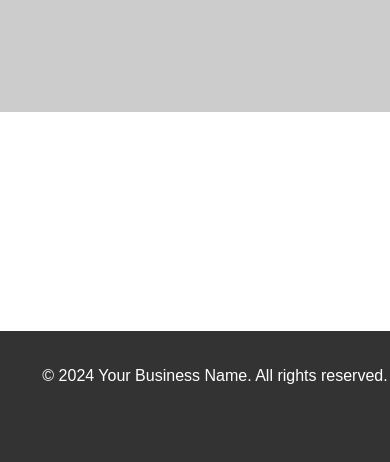
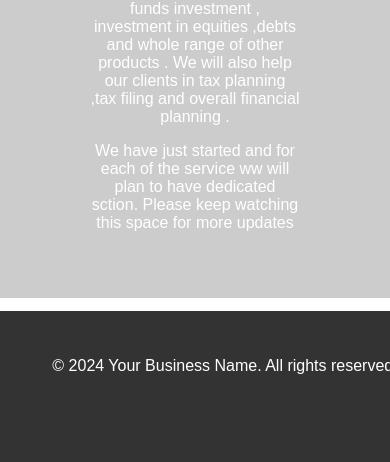
Before and after one commit to subhs04/fin-advisor, a plain HTML site: page services.html in a window 390 px wide. Shown: the part 382-844 px from the top of the page. Drawn offline with Linux system fonts and the light colour scheme.

Commit message:
Modified services section to add text and fix mobile display issue

```diff
--- a/services.html
+++ b/services.html
@@ -25,7 +25,14 @@
   </nav>
   <section class="hero">
     <h2>Our Services</h2>
-    <p>Describe the services you offer</p>
+    <p>We plan to offer a host of financial services to empower you in your financial journey.
+      This will range from mutual funds investment , investment in equities ,debts and whole range of
+      other products . We will also help our clients in tax planning ,tax filing and overall financial
+       planning .
+    </p>
+
+    <p>We have just started and for each of the service ww will plan to have dedicated sction.
+      Please keep watching this space for more updates</p>
   </section>
   <footer>
     <p>&copy; 2024 Your Business Name. All rights reserved.</p>
--- a/styles/styles.css
+++ b/styles/styles.css
@@ -44,6 +44,10 @@ nav a {
   color: #fff;
   text-align: center;
   padding: 100px 0;
+}
+.hero p {
+  margin-left: 40px; /* Adjust as needed */
+  margin-right: 40px; /* Adjust as needed */
 }
 
 .heroHome {
@@ -151,8 +155,12 @@ nav a {
   footer {
     background-color: #333;
     color: #fff;
-    padding: 20px;
+    padding: 30px;
     text-align: center;
     margin-top: auto; /* Keep the footer at the bottom */
   }
+
+  .hero {
+    padding: 50px; /* Inside media query */
+  }
 }
```
